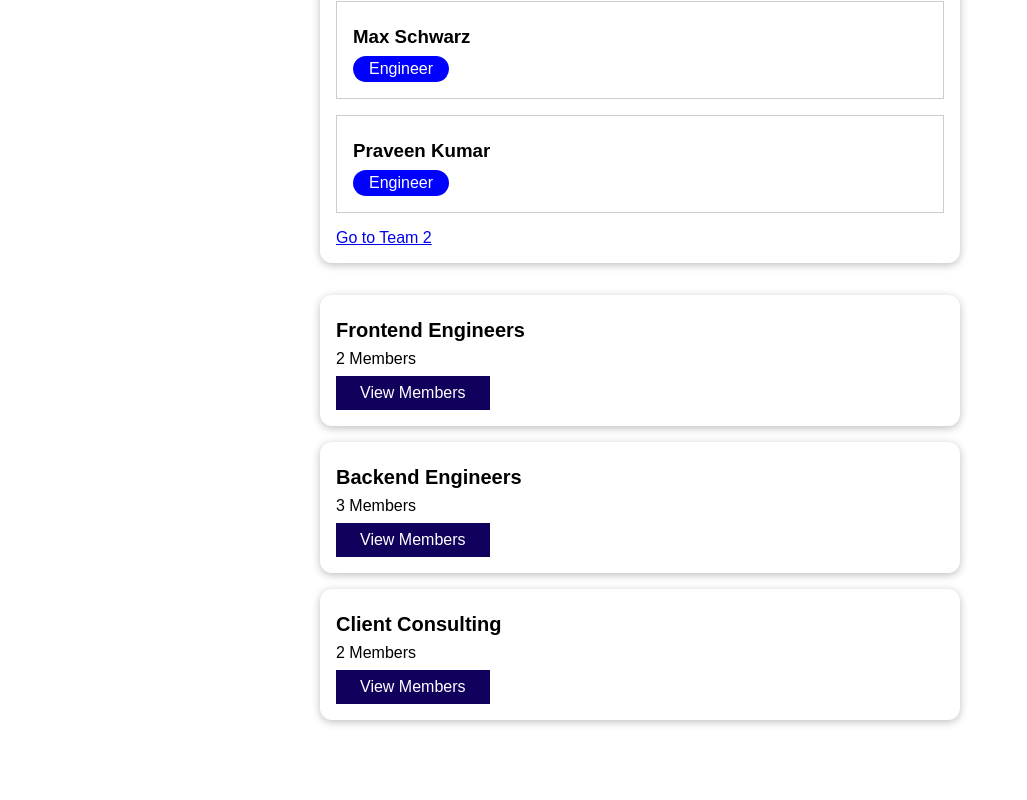
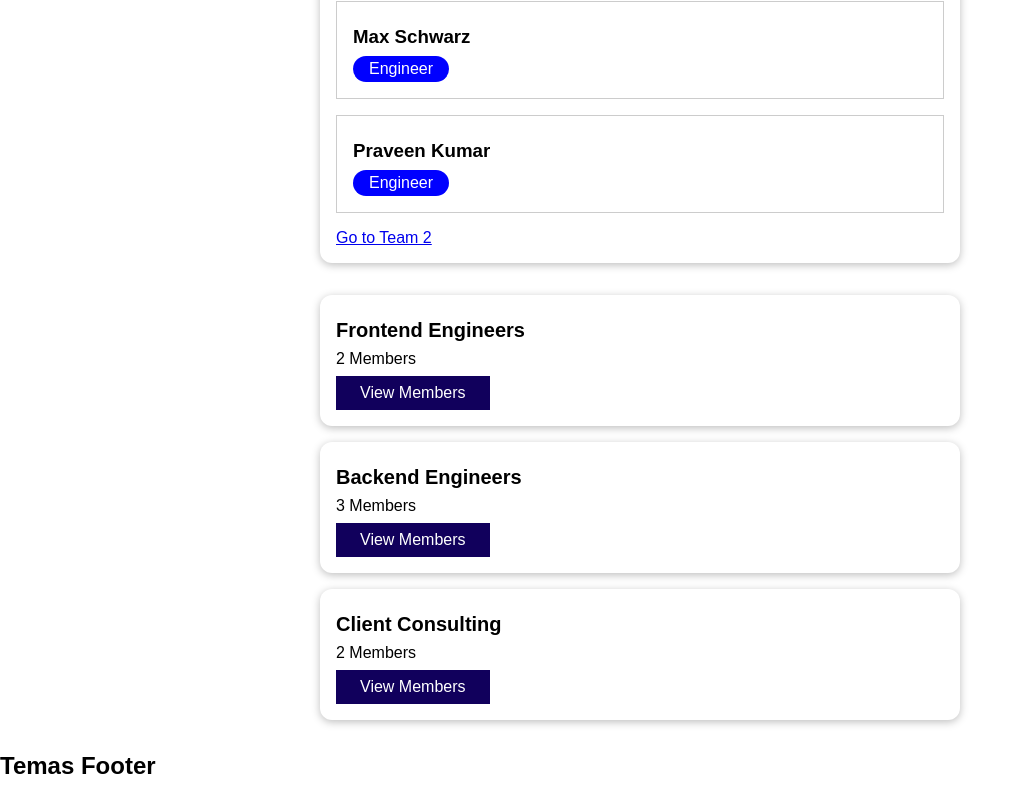
Before and after one commit to mtfsahin/vue-js-all-exercise, a Vue app in the folder vue-routing-exercise/: page /#/teams/t1 in a window 1280 px wide. Shown: the part 179-979 px from the top of the page, without its empty margins (0-1027 px from the left). Before the commit the page ends 931 px from the top, so only its background shows below. Built offline with nearby package versions, Linux system fonts and the light colour scheme.

Commit message:
multiple routes with named router

```diff
--- a/vue-routing-exercise/src/App.vue
+++ b/vue-routing-exercise/src/App.vue
@@ -1,13 +1,15 @@
 <template>
   <the-navigation @set-page="setActivePage"></the-navigation>
   <main>
-     <router-view></router-view>
+    <router-view></router-view>
   </main>
+  <footer>
+     <router-view name="footer" ></router-view>
+</footer>
 </template>
 
 <script>
-
-import TheNavigation from './components/nav/TheNavigation.vue';
+import TheNavigation from "./components/nav/TheNavigation.vue";
 
 export default {
   components: {
@@ -15,18 +17,18 @@
   },
   data() {
     return {
-      activePage: 'teams-list',
+      activePage: "teams-list",
       teams: [
-        { id: 't1', name: 'Frontend Engineers', members: ['u1', 'u2'] },
-        { id: 't2', name: 'Backend Engineers', members: ['u1', 'u2', 'u3'] },
-        { id: 't3', name: 'Client Consulting', members: ['u4', 'u5'] },
+        { id: "t1", name: "Frontend Engineers", members: ["u1", "u2"] },
+        { id: "t2", name: "Backend Engineers", members: ["u1", "u2", "u3"] },
+        { id: "t3", name: "Client Consulting", members: ["u4", "u5"] },
       ],
       users: [
-        { id: 'u1', fullName: 'Max Schwarz', role: 'Engineer' },
-        { id: 'u2', fullName: 'Praveen Kumar', role: 'Engineer' },
-        { id: 'u3', fullName: 'Julie Jones', role: 'Engineer' },
-        { id: 'u4', fullName: 'Alex Blackfield', role: 'Consultant' },
-        { id: 'u5', fullName: 'Marie Smith', role: 'Consultant' },
+        { id: "u1", fullName: "Max Schwarz", role: "Engineer" },
+        { id: "u2", fullName: "Praveen Kumar", role: "Engineer" },
+        { id: "u3", fullName: "Julie Jones", role: "Engineer" },
+        { id: "u4", fullName: "Alex Blackfield", role: "Consultant" },
+        { id: "u5", fullName: "Marie Smith", role: "Consultant" },
       ],
     };
   },
--- /dev/null
+++ b/vue-routing-exercise/src/components/teams/TeamsFooter.vue
@@ -0,0 +1,5 @@
+<template>
+    <h2>
+        Temas Footer
+    </h2>
+</template>
--- /dev/null
+++ b/vue-routing-exercise/src/components/users/UsersFooter.vue
@@ -0,0 +1,3 @@
+<template>
+    <h2>Users Footer</h2>
+</template>
```
Also changed, not shown: vue-routing-exercise/src/main.js (+7 -2 lines).
